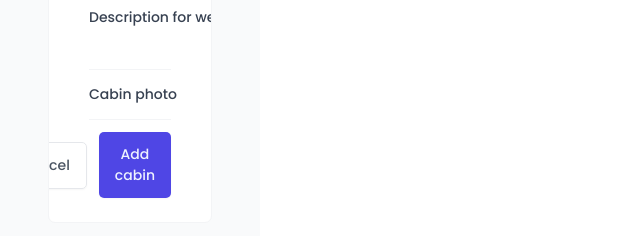
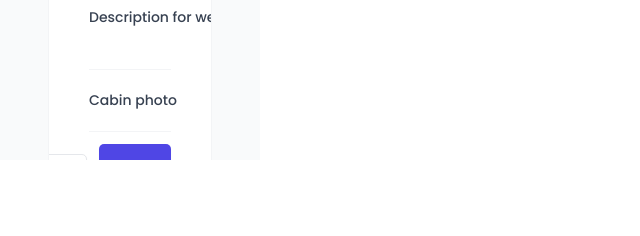
Before and after one commit to kanan88/the-wild-oasis, a React (Vite) app: page /cabins in a window 1280 px wide. Both pictures are taken after a click on the button "Add new cabin". Shown: the part 640-876 px from the top of the page, without its empty margins (0-640 px from the left). After the commit the page ends 800 px from the top, so only its background shows below. Built offline with nearby package versions, Linux system fonts and the light colour scheme; no server answers; the database is empty; a web font is replaced by a local one.

Commit message:
handling form errros

```diff
--- a/src/features/cabins/CreateCabinForm.jsx
+++ b/src/features/cabins/CreateCabinForm.jsx
@@ -1,7 +1,4 @@
 import { useForm } from 'react-hook-form';
-
-import styled from 'styled-components';
-
 import Input from '../../ui/Input';
 import Form from '../../ui/Form';
 import Button from '../../ui/Button';
@@ -10,45 +7,12 @@
 import { useMutation, useQueryClient } from '@tanstack/react-query';
 import toast from 'react-hot-toast';
 import { createCabin } from '../../services/apiCabins';
-
-const FormRow = styled.div`
-  display: grid;
-  align-items: center;
-  grid-template-columns: 24rem 1fr 1.2fr;
-  gap: 2.4rem;
-
-  padding: 1.2rem 0;
-
-  &:first-child {
-    padding-top: 0;
-  }
-
-  &:last-child {
-    padding-bottom: 0;
-  }
-
-  &:not(:last-child) {
-    border-bottom: 1px solid var(--color-grey-100);
-  }
-
-  &:has(button) {
-    display: flex;
-    justify-content: flex-end;
-    gap: 1.2rem;
-  }
-`;
-
-const Label = styled.label`
-  font-weight: 500;
-`;
-
-const Error = styled.span`
-  font-size: 1.4rem;
-  color: var(--color-red-700);
-`;
+import FormRow from '../../ui/FormRow';
 
 const CreateCabinForm = () => {
-  const { register, handleSubmit, reset } = useForm();
+  const { register, handleSubmit, reset, getValues, formState } = useForm();
+  const { errors } = formState;
+
   const queryClient = useQueryClient();
 
   const { mutate, isPending } = useMutation({
@@ -64,49 +28,85 @@
   });
 
   const onSubmit = (data) => {
-    mutate(data);
+    console.log(data);
+    //mutate(data);
+  };
+
+  const onError = (errors) => {
+    console.log(errors);
   };
 
   return (
-    <Form onSubmit={handleSubmit(onSubmit)}>
-      <FormRow>
-        <Label htmlFor="name">Cabin name</Label>
-        <Input type="text" id="name" {...register('name')} />
+    <Form onSubmit={handleSubmit(onSubmit, onError)}>
+      <FormRow label="Cabin name" error={errors?.name?.message}>
+        <Input
+          type="text"
+          id="name"
+          disabled={isPending}
+          {...register('name', { required: 'This field is required' })}
+        />
       </FormRow>
 
-      <FormRow>
-        <Label htmlFor="maxCapacity">Maximum capacity</Label>
-        <Input type="number" id="maxCapacity" {...register('maxCapacity')} />
+      <FormRow label="Maximum capacity" error={errors?.maxCapacity?.message}>
+        <Input
+          type="number"
+          id="maxCapacity"
+          disabled={isPending}
+          {...register('maxCapacity', {
+            required: 'This field is required',
+            min: {
+              value: 1,
+              message: 'Capacity should be at least 1',
+            },
+          })}
+        />
       </FormRow>
 
-      <FormRow>
-        <Label htmlFor="regularPrice">Regular price</Label>
-        <Input type="number" id="regularPrice" {...register('regularPrice')} />
+      <FormRow label="Regular price" error={errors?.regularPrice?.message}>
+        <Input
+          type="number"
+          id="regularPrice"
+          disabled={isPending}
+          {...register('regularPrice', { required: 'This field is required' })}
+        />
       </FormRow>
 
-      <FormRow>
-        <Label htmlFor="discount">Discount</Label>
+      <FormRow label="Discount" error={errors?.discount?.message}>
         <Input
           type="number"
           id="discount"
           defaultValue={0}
-          {...register('discount')}
+          disabled={isPending}
+          {...register('discount', {
+            required: 'This field is required',
+            validate: (value) =>
+              value <= getValues().regularPrice ||
+              'Discount should be less than a regular price',
+          })}
         />
       </FormRow>
 
-      <FormRow>
-        <Label htmlFor="description">Description for website</Label>
+      <FormRow
+        label="Description for website"
+        error={errors?.description?.message}
+      >
         <Textarea
           type="number"
           id="description"
+          disabled={isPending}
           defaultValue=""
-          {...register('description')}
+          {...register('description', { required: 'This field is required' })}
         />
       </FormRow>
 
-      <FormRow>
-        <Label htmlFor="image">Cabin photo</Label>
-        <FileInput id="image" accept="image/*" />
+      <FormRow label="Cabin photo" error={errors?.image?.message}>
+        <FileInput
+          id="image"
+          accept="image/*"
+          {...register('image', {
+            required: 'This field is required',
+          })}
+        />
       </FormRow>
 
       <FormRow>
--- a/src/ui/AppLayout.jsx
+++ b/src/ui/AppLayout.jsx
@@ -13,6 +13,7 @@
 const Main = styled.main`
   background-color: var(--color-grey-50);
   padding: 4rem 4.8rem 6.4rem;
+  overflow: scroll;
 `;
 
 const Container = styled.div`
--- a/src/ui/FileInput.jsx
+++ b/src/ui/FileInput.jsx
@@ -1,6 +1,6 @@
-import styled from "styled-components";
+import styled from 'styled-components';
 
-const FileInput = styled.input`
+const FileInput = styled.input.attrs({ type: 'file' })`
   font-size: 1.4rem;
   border-radius: var(--border-radius-sm);
 
--- /dev/null
+++ b/src/ui/FormRow.jsx
@@ -0,0 +1,49 @@
+import styled from 'styled-components';
+
+const StyledFormRow = styled.div`
+  display: grid;
+  align-items: center;
+  grid-template-columns: 24rem 1fr 1.2fr;
+  gap: 2.4rem;
+
+  padding: 1.2rem 0;
+
+  &:first-child {
+    padding-top: 0;
+  }
+
+  &:last-child {
+    padding-bottom: 0;
+  }
+
+  &:not(:last-child) {
+    border-bottom: 1px solid var(--color-grey-100);
+  }
+
+  &:has(button) {
+    display: flex;
+    justify-content: flex-end;
+    gap: 1.2rem;
+  }
+`;
+
+const Label = styled.label`
+  font-weight: 500;
+`;
+
+const Error = styled.span`
+  font-size: 1.4rem;
+  color: var(--color-red-700);
+`;
+
+const FormRow = ({ label, error, children }) => {
+  return (
+    <StyledFormRow>
+      {label && <Label htmlFor={children.props.id}>{label}</Label>}
+      {children}
+      {error && <Error>{error}</Error>}
+    </StyledFormRow>
+  );
+};
+
+export default FormRow;
```
